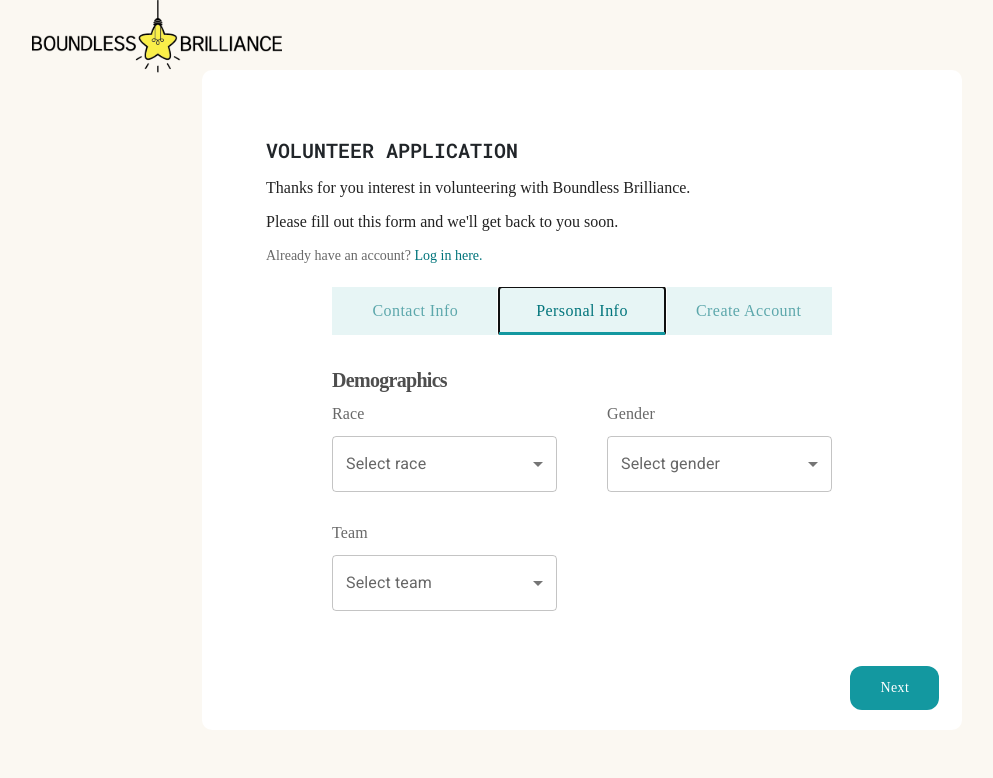
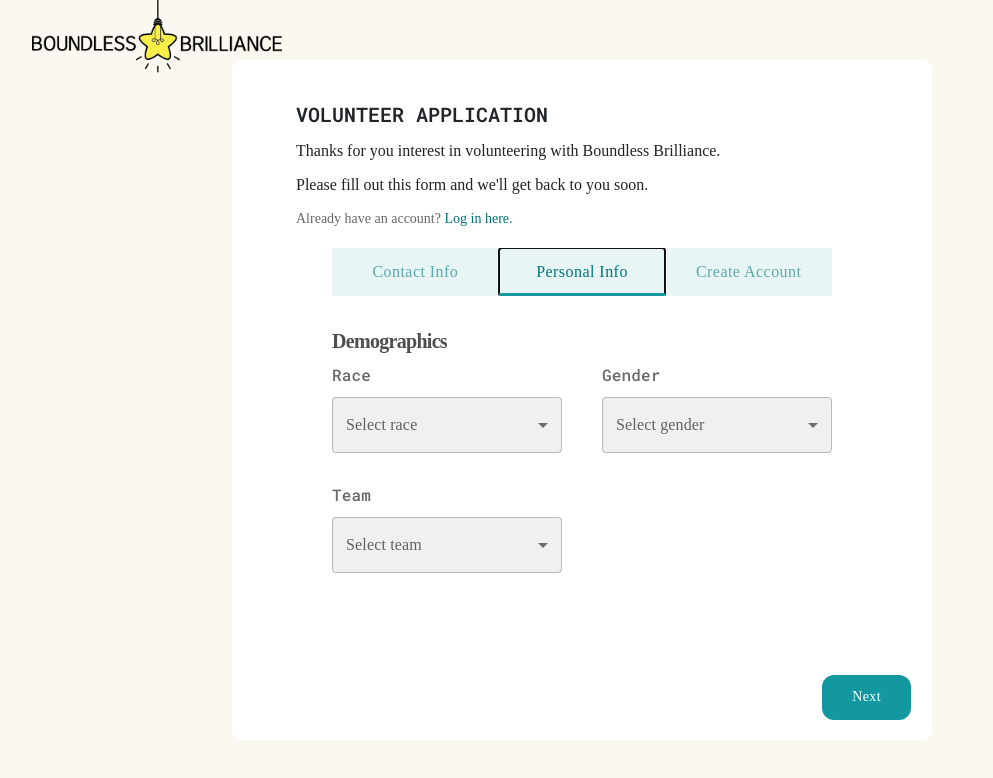
Before and after one commit to ctcusc/BoundlessBrilliance, a React (Create React App) app in the folder client/my-app/: page /volunteerapplication in a window 1280 px wide. Both pictures are taken after a click on the tab "Personal Info". Shown: the top 778 px of the page, without its empty margins (58-1051 px from the left). Built offline with nearby package versions, Linux system fonts and the light colour scheme.

Commit message:
Stylesand error functionality

```diff
--- a/client/my-app/src/routes/VolunteerApplication.css
+++ b/client/my-app/src/routes/VolunteerApplication.css
@@ -34,7 +34,7 @@ h4 {
     width: 35px;
     height: 28px;
 
-    font-family: 'Avenir';
+    font-family: 'Roboto Mono';
     font-style: normal;
     font-weight: 500;
     font-size: 16px;
@@ -55,10 +55,12 @@ p {
 
 .banner {
     position: absolute;
+    display: block;
     width: 250px;
     height: 95px;
     left: 90px;
     top: 0px;
+    z-index: 2;
 
     background: url("../images/logo.svg");
     background-size: contain;
@@ -84,15 +86,25 @@ a:hover {
 }
 
 .login-container {
-    position: absolute;
-    width: 760px;
-    height: 660px;
-    left: calc(50% - 760px/2);
-    top: calc(50% - 660px/2);
+    min-width: 700px;
+    min-height: 675px;
+    max-width: 1000px;
+    max-height: 800px;
+    width: 50%;
+    height: 85%;
     padding: 5%;
-
+    padding-top: 3%;
     background: #FFFFFF;
     border-radius: 10px;
+    position: relative;
+}
+
+.center-div {
+    display: flex;
+    width: 100vw;
+    height: 100vh;
+    justify-content: center;
+    align-items: center;
 }
 
 /* React Elements */
@@ -124,6 +136,21 @@ a:hover {
     justify-content: space-between;
 }
 
+.half-length {
+    width: 47%;
+}
+
+.drop-down-length {
+    width: 230px;
+}
+
+.button-position {
+    position: absolute;
+    right: 3%;
+    bottom: 3%;
+}
+
+/* React component specific styles */
 .MuiBox-root.css-19kzrtu {
     padding: 0;
 }
@@ -147,6 +174,18 @@ a:hover {
     margin-bottom: 10%;
 }
 
-.halfLength {
-    width: 225px;
+.MuiInputLabel-outlined.css-14s5rfu-MuiFormLabel-root-MuiInputLabel-root {
+    font-size: 16px;
+    font-family: 'Avenir';
+    font-style: normal;
 }
+
+.MuiOutlinedInput-input.css-11u53oe-MuiSelect-select-MuiInputBase-input-MuiOutlinedInput-input.MuiSelect-select {
+    font-size: 16px;
+    font-family: 'Avenir';
+    font-style: normal;
+}
+
+.MuiOutlinedInput-root {
+    background-color: #f0f0f0;
+}
--- a/client/my-app/src/routes/VolunteerApplication.jsx
+++ b/client/my-app/src/routes/VolunteerApplication.jsx
@@ -9,6 +9,8 @@ import Box from '@mui/material/Box';
 import TextField from '@mui/material/TextField';
 import MenuItem from '@mui/material/MenuItem';
 import Button from '@mui/material/Button';
+import FormHelperText from '@mui/material/FormHelperText';
+import ErrorOutlineIcon from '@mui/icons-material/ErrorOutline';
 
 
 interface TabPanelProps {
@@ -67,9 +69,6 @@ const StyledTextField = styled(TextField)({
 });
 
 const StyledButton = styled(Button)({
-  position: 'absolute',
-  bottom: '3%',
-  right: '3%',
   fontFamily: 'Avenir',
   fontStyle: 'normal',
   background: '#1398A0',
@@ -77,6 +76,22 @@ const StyledButton = styled(Button)({
   color: 'white',
   padding: '10px 30px',
   textTransform: 'none',
+  '&:hover': {
+    background: 'rgba(19, 152, 160, 0.5)',
+  },
+});
+
+const StyledTypography = styled(Typography)({
+  color: '#dc3545',
+  fontFamily: 'Avenir',
+  fontStyle: 'normal',
+  fontSize: '12px',
+  marginBottom: '-20px',
+});
+
+const StyledErrorOutlineIcon = styled(ErrorOutlineIcon)({
+    width: '12px',
+    paddingBottom: '3px',
 });
 
 // dropdown options
@@ -140,11 +155,38 @@ const defaultValues = {
   passwordConfirm: "",
 };
 
+const defaultFormStates = {
+  firstNameError: false,
+  firstNameHelperText: "",
+  firstNameVariant: "filled",
+  lastNameError: false,
+  lastNameHelperText: "",
+  lastNameVariant: "filled",
+  phoneNumError: false,
+  phoneNumHelperText: "",
+  phoneNumVariant: "filled",
+  emailError: false,
+  emailHelperText: "",
+  emailVariant: "filled",
+  emailConfirmError: false,
+  emailConfirmVariant: "filled",
+  raceError: false,
+  raceHelperText: "",
+  genderError: false,
+  genderHelperText: "",
+  passwordError: false,
+  passwordHelperText: "",
+  passwordVariant: "filled",
+  passwordConfirmError: false,
+  passwordConfirmVariant: "filled",
+};
+
 
 const VolunteerApplication = () => {
     const theme = useTheme();
 
     const [value, setValue] = React.useState(0);
+
 
     const handleChange = (event: React.SyntheticEvent, newValue: number) => {
       setValue(newValue);
@@ -156,6 +198,7 @@ const VolunteerApplication = () => {
 
     // form submit
     const [formValues, setFormValues] = useState(defaultValues)
+    const [formStates, setFormStates] = useState(defaultFormStates)
 
 
     const handleSubmit = (event) => {
@@ -163,8 +206,9 @@ const VolunteerApplication = () => {
       if (!validateForm()) {
         return;
       }
+      setFormStates(defaultFormStates);
       // Submit the form data
-      alert(JSON.stringify(formValues));
+      console.log(JSON.stringify(formValues));
     };
 
     const handleInputChange = (e) => {
@@ -175,21 +219,86 @@ const VolunteerApplication = () => {
       });
     };
 
+    // makes sure all info is valid
+    // raises errors on the forms if not
     const validateForm = () => {
-      if (formValues.firstName === '' || formValues.email === '') {
-        alert('Please fill out all fields');
-        return false;
+      let changedStates = {
+        ...defaultFormStates
+      };
+      let valid = true;
+      if (formValues.firstName === '') {
+        handleChangeIndex(0);
+        changedStates.firstNameError = true;
+        changedStates.firstNameHelperText = <StyledTypography><StyledErrorOutlineIcon/> Required Field</StyledTypography>;
+        changedStates.firstNameVariant = "outlined";
+        valid = false;
       }
-      if (!formValues.email.includes('@')) {
-        alert('Please enter a valid email');
-        return false;
+      if (formValues.lastName === '') {
+        handleChangeIndex(0);
+        changedStates.lastNameError = true;
+        changedStates.lastNameHelperText = <StyledTypography><StyledErrorOutlineIcon/> Required Field</StyledTypography>;
+        changedStates.lastNameVariant = "outlined";
+        valid = false;
       }
-      return true;
+      if (formValues.phoneNum === '') {
+        handleChangeIndex(0);
+        changedStates.phoneNumError = true;
+        changedStates.phoneNumHelperText = <StyledTypography><StyledErrorOutlineIcon/> Required Field</StyledTypography>;
+        changedStates.phoneNumVariant = "outlined";
+        valid = false;
+      }
+      if (formValues.email === '') {
+        handleChangeIndex(0);
+        changedStates.emailError = true;
+        changedStates.emailHelperText = <StyledTypography><StyledErrorOutlineIcon/> Required Field</StyledTypography>;
+        changedStates.emailVariant = "outlined";
+        valid = false;
+      }
+      else if (formValues.emailConfirm != formValues.email) {
+        handleChangeIndex(0);
+        changedStates.emailError = true;
+        changedStates.emailConfirmError = true;
+        changedStates.emailHelperText = <StyledTypography><StyledErrorOutlineIcon/> Email addresses do not match</StyledTypography>;
+        changedStates.emailVariant = "outlined";
+        changedStates.emailConfirmVariant = "outlined";
+        valid = false;
+      }
+      if (formValues.race === '') {
+        handleChangeIndex(1);
+        changedStates.raceError = true;
+        changedStates.raceHelperText = <StyledTypography><StyledErrorOutlineIcon/> Required Field</StyledTypography>;
+        valid = false;
+      }
+      if (formValues.gender === '') {
+        handleChangeIndex(1);
+        changedStates.genderError = true;
+        changedStates.genderHelperText = <StyledTypography><StyledErrorOutlineIcon/> Required Field</StyledTypography>;
+        valid = false;
+      }
+      if (formValues.password === '') {
+        handleChangeIndex(2);
+        changedStates.passwordError = true;
+        changedStates.passwordHelperText = <StyledTypography><StyledErrorOutlineIcon/> Required Field</StyledTypography>;
+        changedStates.passwordVariant = "outlined";
+        valid = false;
+      }
+      else if (formValues.passwordConfirm != formValues.password) {
+        handleChangeIndex(2);
+        changedStates.passwordError = true;
+        changedStates.passwordConfirmError = true;
+        changedStates.passwordHelperText = <StyledTypography><StyledErrorOutlineIcon/> Passwords do not match</StyledTypography>;
+        changedStates.passwordVariant = "outlined";
+        changedStates.passwordConfirmVariant = "outlined";
+        valid = false;
+      }
+      setFormStates(changedStates);
+      return valid;
     };
 
     return (
         <div>
             <div className="banner"></div>
+            <div className="center-div">
               <div className="login-container">
                   <h2>VOLUNTEER APPLICATION</h2>
                   <p>Thanks for you interest in volunteering with Boundless Brilliance.</p>
@@ -215,12 +324,12 @@ const VolunteerApplication = () => {
                             <TabPanel value={value} index={0} dir={theme.direction} sx={{ padding: 0 }}>
                               <div className="form-section">
                                 <div className="flex-items">
-                              <StyledTextField name="firstName" value={formValues.firstName} onChange={handleInputChange} className="halfLength" id="filled-basic" label="First Name" variant="filled" InputProps={{ disableUnderline: true }} />
-                              <StyledTextField name="lastName" value={formValues.lastName} onChange={handleInputChange} className="halfLength" id="filled-basic" label="Last Name" variant="filled" InputProps={{ disableUnderline: true }} />
+                                  <StyledTextField name="firstName" value={formValues.firstName} onChange={handleInputChange} className="half-length" id="filled-basic" variant={formStates.firstNameVariant} helperText={formStates.firstNameHelperText} error={formStates.firstNameError} label="First Name" InputProps={{ disableUnderline: true }} />
+                                  <StyledTextField name="lastName" value={formValues.lastName} onChange={handleInputChange} className="half-length" id="filled-basic" variant={formStates.lastNameVariant} helperText={formStates.lastNameHelperText} error={formStates.lastNameError} label="Last Name" InputProps={{ disableUnderline: true }} />
                                 </div>
-                            <StyledTextField name="phoneNum" value={formValues.phoneNum} onChange={handleInputChange} id="filled-basic" label="Phone Number" variant="filled" InputProps={{ disableUnderline: true }} />
-                            <StyledTextField name="email" value={formValues.email} onChange={handleInputChange} id="filled-basic" label="Email Address" variant="filled" InputProps={{ disableUnderline: true }} />
-                            <StyledTextField name="emailConfirm" value={formValues.emailConfirm} onChange={handleInputChange} id="filled-basic" label="Confirm email address" variant="filled" InputProps={{ disableUnderline: true }} />
+                                <StyledTextField name="phoneNum" value={formValues.phoneNum} onChange={handleInputChange} id="filled-basic" label="Phone Number" variant={formStates.phoneNumVariant} helperText={formStates.phoneNumHelperText} error={formStates.phoneNumError} InputProps={{ disableUnderline: true }} />
+                                <StyledTextField name="email" value={formValues.email} onChange={handleInputChange} id="filled-basic" label="Email Address"  variant={formStates.emailVariant} helperText={formStates.emailHelperText} error={formStates.emailError} InputProps={{ disableUnderline: true }} />
+                                <StyledTextField name="emailConfirm" value={formValues.emailConfirm} onChange={handleInputChange} id="filled-basic" label="Confirm email address" variant={formStates.emailConfirmVariant} error={formStates.emailConfirmError} InputProps={{ disableUnderline: true }} />
                               </div>
                             </TabPanel>
                             <TabPanel value={value} index={1} dir={theme.direction}>
@@ -232,10 +341,12 @@ const VolunteerApplication = () => {
                                     <TextField
                                       select
                                       label="Select race"
-                                  className="halfLength"
+                                      className="drop-down-length"
                                       name="race"
                                       value={formValues.race}
                                       onChange={handleInputChange}
+                                      helperText={formStates.raceHelperText}
+                                      error={formStates.raceError}
                                     >
                                       {races.map((option) => (
                                         <MenuItem key={option.value} value={option.value}>
@@ -249,10 +360,12 @@ const VolunteerApplication = () => {
                                     <TextField
                                       select
                                       label="Select gender"
-                                  className="halfLength"
+                                      className="drop-down-length"
                                       name="gender"
                                       value={formValues.gender}
                                       onChange={handleInputChange}
+                                      helperText={formStates.genderHelperText}
+                                      error={formStates.genderError}
                                     >
                                       {genders.map((option) => (
                                         <MenuItem key={option.value} value={option.value}>
@@ -267,7 +380,7 @@ const VolunteerApplication = () => {
                                     <TextField
                                       select
                                       label="Select team"
-                                  className="halfLength"
+                                      className="drop-down-length"
                                       name="team"
                                       value={formValues.team}
                                       onChange={handleInputChange}
@@ -283,13 +396,15 @@ const VolunteerApplication = () => {
                             </TabPanel>
                             <TabPanel value={value} index={2} dir={theme.direction}>
                               <div className="form-section">
-                            <StyledTextField name="password" value={formValues.password} onChange={handleInputChange} id="filled-basic" label="Password" variant="filled" InputProps={{ disableUnderline: true }} />
-                            <StyledTextField name="passwordConfirm" value={formValues.passwordConfirm} onChange={handleInputChange} id="filled-basic" label="Confirm password" variant="filled" InputProps={{ disableUnderline: true }} />
+                                <StyledTextField name="password" value={formValues.password} onChange={handleInputChange} id="filled-basic" label="Password" variant={formStates.passwordVariant} helperText={formStates.passwordHelperText} error={formStates.passwordError} InputProps={{ disableUnderline: true }} />
+                                <StyledTextField name="passwordConfirm" value={formValues.passwordConfirm} onChange={handleInputChange} id="filled-basic" label="Confirm password" variant={formStates.passwordConfirmVariant} error={formStates.passwordConfirmError} InputProps={{ disableUnderline: true }} />
                               </div>
                             </TabPanel>
                       </Box>
+
                 </div>
                 {/* next and submit button */}
+                <div className="button-position">
                   <TabPanel value={value} index={0} dir={theme.direction}>
                     <StyledButton onClick={()=>handleChangeIndex(1)}>
                       Next
@@ -307,6 +422,8 @@ const VolunteerApplication = () => {
                   </TabPanel>
                 </div>
               </div>
+            </div>
+        </div>
     )
 }
 
```
Lines whose indentation alone changed are shown as unchanged.
